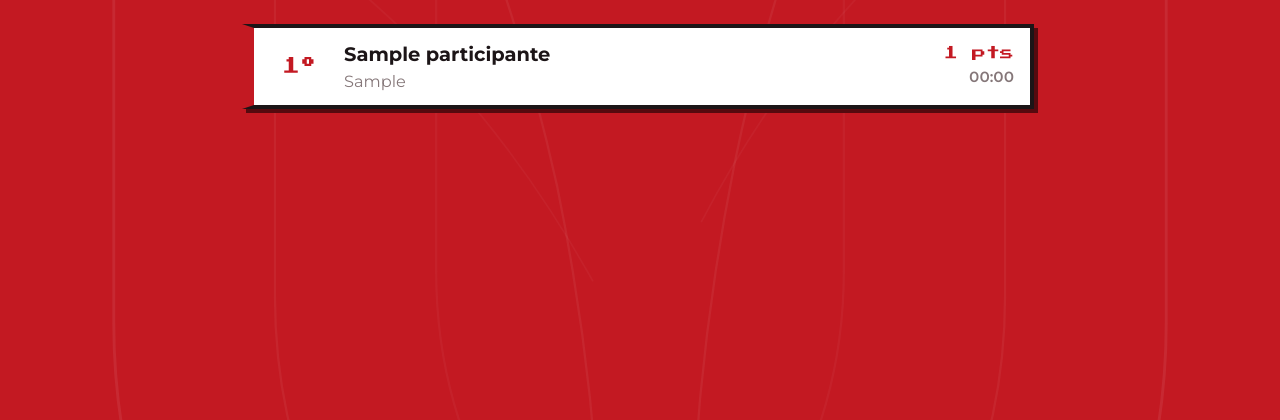
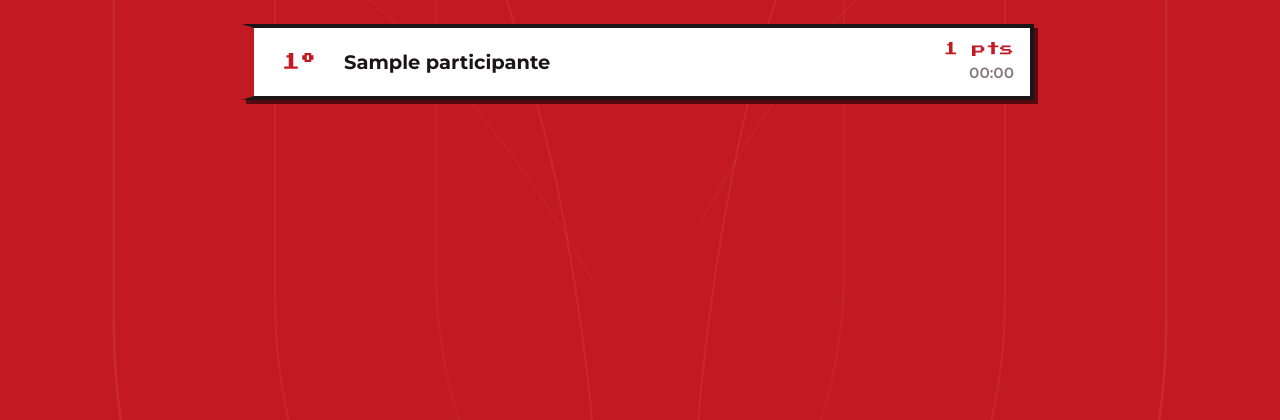
Before and after one commit to carlosfleite/IlumacGame, a Flask app: page /ranking in a window 1280 px wide. Shown: the part 238-658 px from the top of the page. Run offline with Flask 3, Linux system fonts and the light colour scheme; data comes from the database, SQL or seed files in the repository; tables that the repository leaves empty hold one stand-in row (values such as "Sample post").

Commit message:
fix: remove campo empresa nunca preenchido do ranking
O cadastro so coleta nome/telefone/e-mail (fila anda mais rapido com
menos campos). "empresa" aparecia como espaco em branco em toda linha
do ranking publico — removido do HTML e do CSS junto com a coluna
correspondente do backend.

```diff
--- a/static/css/style.css
+++ b/static/css/style.css
@@ -1127,12 +1127,6 @@ body {
   color: var(--tinta);
 }
 
-.ranking-empresa {
-  margin: 4px 0 0;
-  font-size: 0.9rem;
-  color: var(--tinta-fraca);
-}
-
 .ranking-stats { text-align: right; }
 
 .ranking-pts {
--- a/static/js/ranking.js
+++ b/static/js/ranking.js
@@ -42,15 +42,11 @@
       lista.innerHTML = rows
         .map(function (r) {
           var topClass = r.posicao === 1 ? " top-1" : "";
-          var empresa = r.empresa
-            ? '<p class="ranking-empresa">' + escapeHtml(r.empresa) + "</p>"
-            : "";
           return (
             '<li class="ranking-item' + topClass + '">' +
               '<span class="ranking-pos">' + r.posicao + "º</span>" +
               "<div>" +
                 '<p class="ranking-nome">' + escapeHtml(r.nome) + "</p>" +
-                empresa +
               "</div>" +
               '<div class="ranking-stats">' +
                 '<p class="ranking-pts">' + r.pontuacao + " pts</p>" +
```
